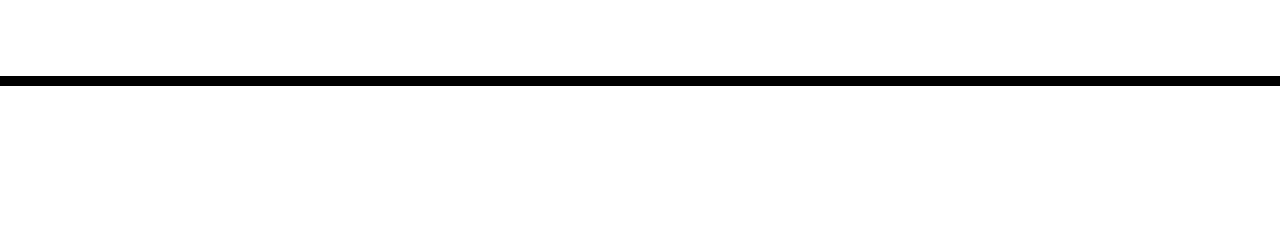
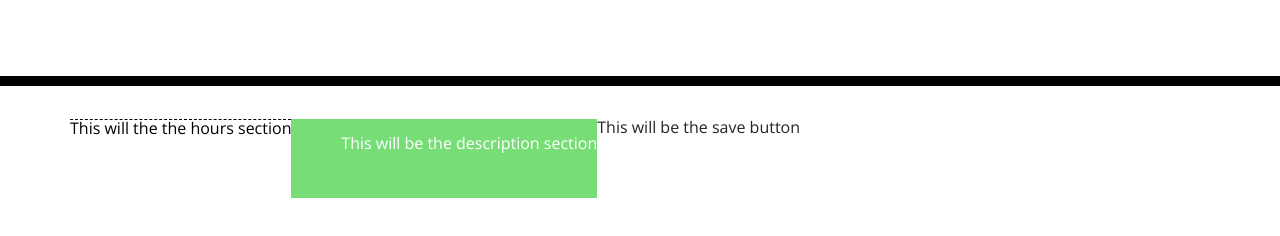
Before and after one commit to Napica/HW-05-Plan-The-Day, a plain HTML site: page index.html in a window 1280 px wide. Shown: the part 182-418 px from the top of the page. Drawn offline with nearby package versions, Linux system fonts and the light colour scheme.

Commit message:
added divs with their classes and a brief description of what it will be

```diff
--- a/index.html
+++ b/index.html
@@ -28,8 +28,15 @@
       <p class="lead">A simple calendar app for scheduling your work day</p>
       <p id="currentDay" class="lead"></p>
     </header>
-    <div class="container">
+    <div class="container text-center">
       <!-- Timeblocks go here -->
+      <div class="row">
+          <div class="hour">This will the the hours section</div>
+          <div class="description past present future">
+            This will be the description section
+          </div>
+          <div class="save-Btn">This will be the save button</div>
+      </div>
     </div>
 
     <script src="https://code.jquery.com/jquery-3.4.1.min.js"></script>
```
